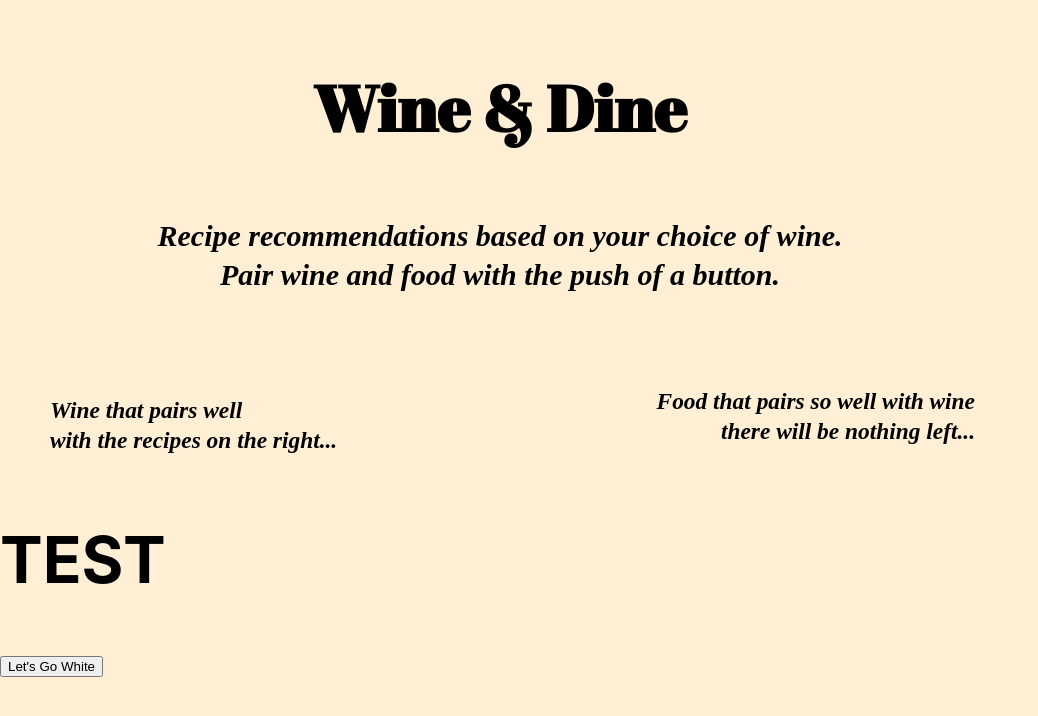
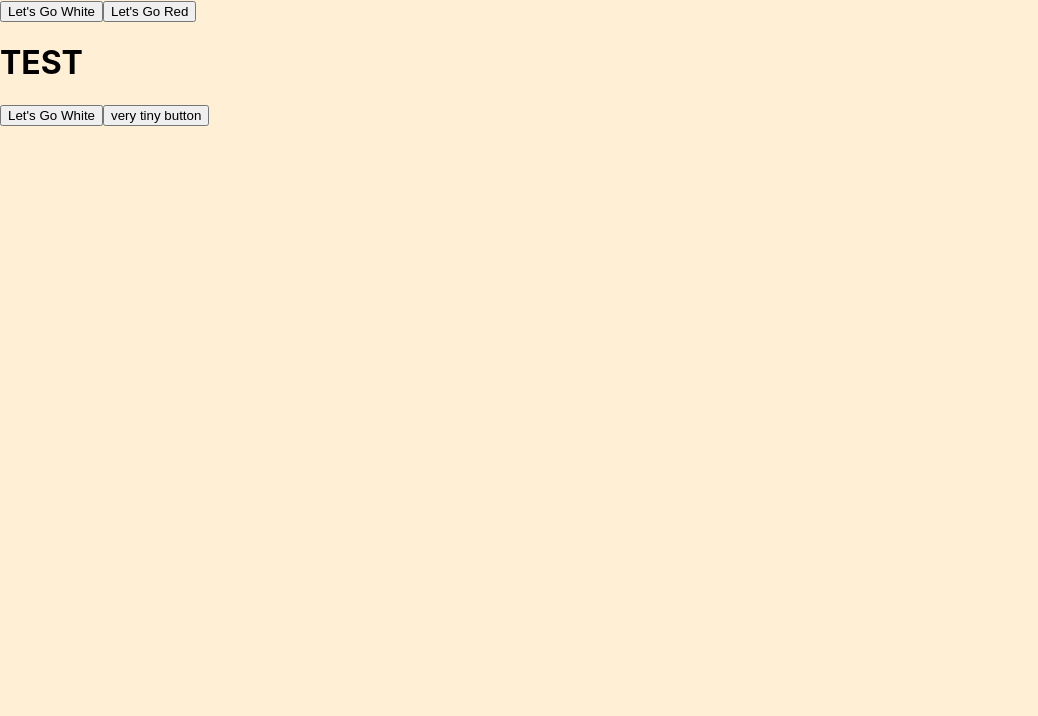
Before and after one commit to Boscobrand/PROJECT-TWO, a React (Create React App) app in the folder tb-beast/: page /ResultList/1 in a window 1280 px wide. Shown: the top 716 px of the page, without its empty margins (0-1038 px from the left). Built offline with nearby package versions, Linux system fonts and the light colour scheme; a web font is replaced by a local one.

Commit message:
Thank you Angel!

```diff
--- a/tb-beast/src/App.js
+++ b/tb-beast/src/App.js
@@ -1,22 +1,63 @@
-import React from "react"
+import React, {useEffect, useState} from "react"
+import { Route, Routes, Link, Navigate } from "react-router-dom"
 import Recipe from "./Components/Recipe"
 import Header from "./Components/Header"
+import ResultList from "./Components/ResultList"
+import axios from "axios"
 import "./App.css"
-import ResultList from "./Components/ResultList"
+
 
 
 
 const APP = () => {
 
+// button logic
+
+    const   [recipes,setRecipes] = useState([]);
+
+        const APP_ID = "59afb331"
+        const APP_KEY = "b2ac96d2f234e2da44353b847332685e"
+
+        const url1 = 'https://api.edamam.com/search?q=seafood&app_id=' + APP_ID + "&app_key=" + APP_KEY;
+
+        const url2 = 'https://api.edamam.com/search?q=beef&app_id=' + APP_ID + "&app_key=" + APP_KEY;
+
+
+
+        const getData1 = async () => {
+            const result = await axios.get(url1);
+            setRecipes(result.data.hits)
+            console.log(result.data.hits)
+        }
+
+
+        const getData2 = async () => {
+            const result = await axios.get(url2);
+            setRecipes(result.data.hits)
+            console.log(result.data.hits)
+        }
+
+
+
     return(
         <div className="APP">
-            <h1><Header/></h1>
-            <h1><Recipe/></h1>
-
+            <main>
+                <button onClick={getData1} className="WhiteButton" type="submit">Let's Go White</button>
+                <button onClick={getData2} className="RedButton" type="submit">Let's Go Red</button>
+            </main>
+                <Routes>
+                    <Route path = "Header" element={<Header />}/>
+                    <Route path = "/" element = {<Header />}/>
+                    <Route path="/ResultList/:Recipe" element={<Recipe/>}/>
+                    <Route path="/ResultList/"element={<ResultList recipes={recipes}/>}/>
+                </Routes>
 
 
         </div>
 
     );
 }
+
+
+
 export default APP;
--- a/tb-beast/src/Components/Recipe.js
+++ b/tb-beast/src/Components/Recipe.js
@@ -1,4 +1,4 @@
-import React, {useState} from "react"
+import React, {useState} from 'react'
 import {Link} from "react-router-dom"
 import axios from "axios"
 
@@ -19,12 +19,12 @@ function Recipe() {
         console.log(result.data.hits)
     }
 
-    // const recipeLog = () => {
-    //     console.log(recipes[0].recipe.image)
-    //     console.log(recipes[0].recipe.label)
-    //     console.log(recipes[0].recipe.url)
-    //     console.log(recipes[0].recipe.ingredients)
-    // }
+    const recipeLog = () => {
+        console.log(recipes[0].recipe.image)
+        console.log(recipes[0].recipe.label)
+        console.log(recipes[0].recipe.url)
+        console.log(recipes[0].recipe.ingredients)
+    }
 
 
     return(
@@ -34,10 +34,14 @@ function Recipe() {
                 onClick={getData}
                 className="WhiteButton"
                 type="submit">Let's Go White</button>
+
+            <button onClick={recipeLog}>very tiny button</button>
+
         </div>
     );
+
+
     }
-
 
 const Transfer = () => {
     <Link to={"/ResultList/" + Recipe}></Link>
--- a/tb-beast/src/Components/ResultList.js
+++ b/tb-beast/src/Components/ResultList.js
@@ -2,46 +2,29 @@ import React from 'react';
 import { Link } from 'react-router-dom';
 
 
+
 function ResultList(props) {
-
-    let list = props.recipes.recipe.map(recipes => {
-        return (
-            <p className="recipeList" key={recipes.recipe.label}>
-            <Link to={recipes.recipe.label}>
-                {recipes.recipe.url}
-
-            </Link>
-            </p>
-        )
-
-    })
-    return (
-        <div>
-            {list}
-        </div>
-    )
-}
-
-
-        //             <div className="recipeBox">
 
 
 
-        //             <img className="pic"
-        //                 src={recipes?recipes[0].recipe.image:""} alt="food"></img>
+    console.log(props.recipes)
 
-        //             {/* <h3 className="name">{recipes?recipes[0].recipe.label:""}</h3>
-
-        //             <p className="url">{recipes?recipes[0].recipe.url:""}</p>
-
-        //             <p className="ingredients">{recipes?recipes[0].recipe.ingredients:""}</p> */}
-
-        //             <button onClick={recipeLog}>very tiny button</button>
+     return(
+         <div className="recipeBox">
+            {/* <div className="name">{recipes.recipes.label}</div> */}
+            {props.recipes.map(recipe => {
+                return(
+                    <div>
+                        {recipe.recipe.label}
+                    </div>
+                )
+            })}
 
 
 
-        //     </div>
-        // </div>
+            </div>
+
+     )
 
 
 
@@ -51,4 +34,48 @@ function ResultList(props) {
 
 
 
+
+
+
+
+//     let list = props.recipes.recipe.map(recipes => {
+//         return (
+//             <p className="recipeList" key={recipes.recipe.label}>
+//             <Link to={recipes.recipe.label}>
+//                 {recipes.recipe.url}
+
+//             </Link>
+//             </p>
+//         )
+
+//     })
+//     return (
+//         <div>
+//             {list}
+//         </div>
+//     )
+// }
+
+
+//         //             <div className="recipeBox">
+
+
+
+//         //             <img className="pic"
+//         //                 src={recipes?recipes[0].recipe.image:""} alt="food"></img>
+
+//         //             <h3 className="name">{recipes?recipes[0].recipe.label:""}</h3>
+
+//         //             <p className="url">{recipes?recipes[0].recipe.url:""}</p>
+
+//         //             <p className="ingredients">{recipes?recipes[0].recipe.ingredients:""}</p>
+
+//         //             <button onClick={recipeLog}>very tiny button</button>
+
+
+
+//         //     </div>
+//         // </div>
+
+}
 export default ResultList;
--- a/tb-beast/src/index.js
+++ b/tb-beast/src/index.js
@@ -1,16 +1,15 @@
 import React from 'react';
 import ReactDOM from 'react-dom/client';
+import {BrowserRouter as Router} from "react-router-dom"
 import './index.css';
 import App from './App';
 import reportWebVitals from './reportWebVitals';
 
 const root = ReactDOM.createRoot(document.getElementById('root'));
-root.render(
-  <React.StrictMode>
-    <App />
-  </React.StrictMode>
-);
+// root.render(<React.StrictMode><App /></React.StrictMode>);
+root.render(<Router><App /></Router>);
 
+//
 // If you want to start measuring performance in your app, pass a function
 // to log results (for example: reportWebVitals(console.log))
 // or send to an analytics endpoint. Learn more: https://bit.ly/CRA-vitals
```
